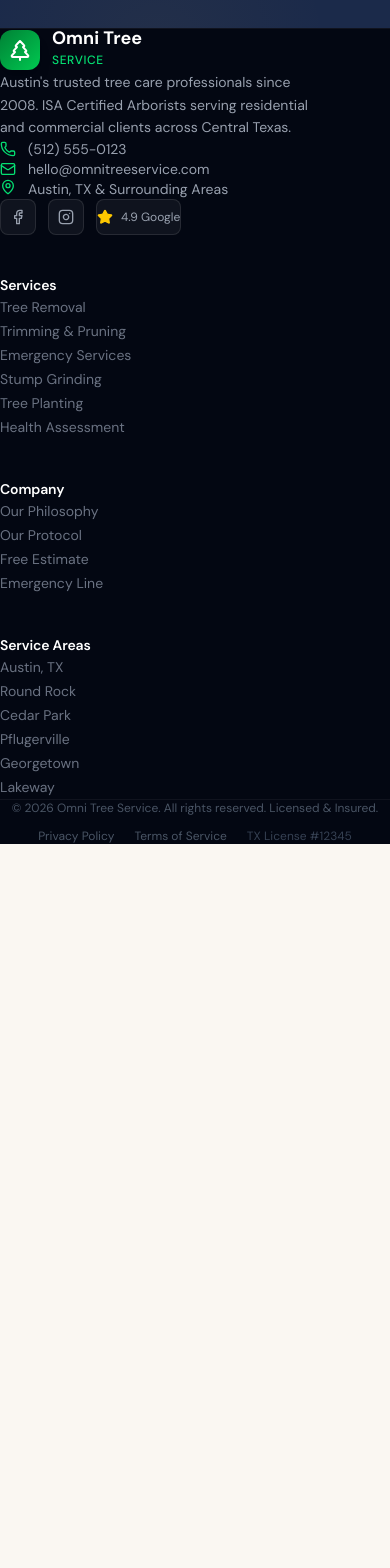
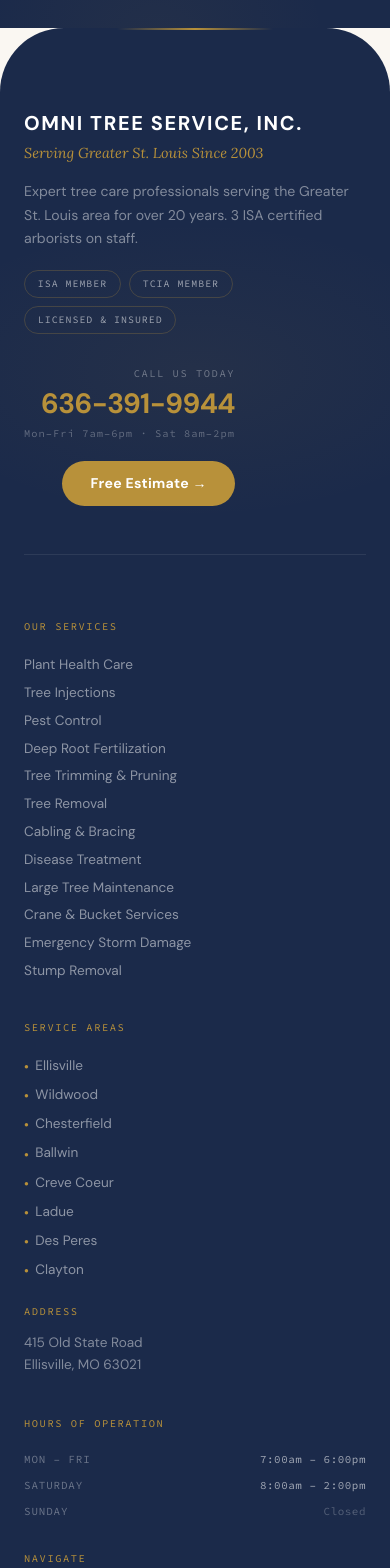
Before and after one commit to jasonhylan/omni-tree-service, a React (Vite) app: page / in a window 390 px wide. Shown: the part 7360-8928 px from the top of the page. Before the commit the page ends 8204 px from the top, so only its background shows below. Built offline with nearby package versions, Linux system fonts and the light colour scheme.

Commit message:
sync: push v2 Footer component

```diff
--- a/src/components/Footer.jsx
+++ b/src/components/Footer.jsx
@@ -1,120 +1,380 @@
-import { TreePine, Phone, Mail, MapPin, Facebook, Instagram, Star } from 'lucide-react'
+import { Phone, MapPin, Clock, Shield, TreePine } from 'lucide-react'
 
-const footerLinks = {
-  Services: [
-    { label: 'Tree Removal', href: '#services' },
-    { label: 'Trimming & Pruning', href: '#services' },
-    { label: 'Emergency Services', href: '#services' },
-    { label: 'Stump Grinding', href: '#services' },
-    { label: 'Tree Planting', href: '#services' },
-    { label: 'Health Assessment', href: '#services' },
-  ],
-  Company: [
-    { label: 'Our Philosophy', href: '#philosophy' },
-    { label: 'Our Protocol', href: '#protocol' },
-    { label: 'Free Estimate', href: '#contact' },
-    { label: 'Emergency Line', href: 'tel:+15125550123' },
-  ],
-  'Service Areas': [
-    { label: 'Austin, TX', href: '#' },
-    { label: 'Round Rock', href: '#' },
-    { label: 'Cedar Park', href: '#' },
-    { label: 'Pflugerville', href: '#' },
-    { label: 'Georgetown', href: '#' },
-    { label: 'Lakeway', href: '#' },
-  ],
-}
+const services = [
+  'Plant Health Care', 'Tree Injections', 'Pest Control',
+  'Deep Root Fertilization', 'Tree Trimming & Pruning', 'Tree Removal',
+  'Cabling & Bracing', 'Disease Treatment', 'Large Tree Maintenance',
+  'Crane & Bucket Services', 'Emergency Storm Damage', 'Stump Removal',
+]
+
+const serviceAreas = [
+  'Ellisville', 'Wildwood', 'Chesterfield', 'Ballwin',
+  'Creve Coeur', 'Ladue', 'Des Peres', 'Clayton',
+]
 
 export default function Footer() {
-  const currentYear = new Date().getFullYear()
+  return (
+    <footer style={{
+      background: 'var(--navy)',
+      borderRadius: '4rem 4rem 0 0',
+      padding: '5rem 1.5rem 2.5rem',
+      position: 'relative',
+      overflow: 'hidden',
+    }}>
+      {/* Gold accent top */}
+      <div style={{
+        position: 'absolute',
+        top: 0,
+        left: '50%',
+        transform: 'translateX(-50%)',
+        width: '40%',
+        height: '2px',
+        background: 'linear-gradient(90deg, transparent, var(--gold), transparent)',
+      }} />
 
-  return (
-    <footer className="bg-gray-950 border-t border-white/5">
-      {/* Main footer content */}
-      <div className="max-w-7xl mx-auto px-6 py-16">
-        <div className="grid grid-cols-1 md:grid-cols-2 lg:grid-cols-5 gap-10">
+      {/* Background radial glow */}
+      <div style={{
+        position: 'absolute',
+        top: '10%',
+        left: '50%',
+        transform: 'translateX(-50%)',
+        width: '600px',
+        height: '300px',
+        background: 'radial-gradient(ellipse, rgba(184,145,58,0.06) 0%, transparent 70%)',
+        pointerEvents: 'none',
+      }} />
 
-          {/* Brand column */}
-          <div className="lg:col-span-2">
-            <a href="#" className="flex items-center gap-3 mb-5 group">
-              <div className="w-10 h-10 bg-gradient-to-br from-green-700 to-green-500 rounded-xl flex items-center justify-center shadow-lg">
-                <TreePine className="w-6 h-6 text-white" />
-              </div>
-              <div>
-                <span className="text-white font-bold text-lg leading-none block">Omni Tree</span>
-                <span className="text-green-400 text-xs font-medium tracking-wider uppercase">Service</span>
-              </div>
-            </a>
-            <p className="text-gray-400 text-sm leading-relaxed mb-6 max-w-xs">
-              Austin's trusted tree care professionals since 2008. ISA Certified Arborists
-              serving residential and commercial clients across Central Texas.
+      <div style={{ maxWidth: '1200px', margin: '0 auto', position: 'relative', zIndex: 1 }}>
+
+        {/* Top: Logo + Phone */}
+        <div style={{
+          display: 'flex',
+          flexWrap: 'wrap',
+          justifyContent: 'space-between',
+          alignItems: 'flex-start',
+          gap: '2rem',
+          marginBottom: '4rem',
+          paddingBottom: '3rem',
+          borderBottom: '1px solid rgba(255,255,255,0.08)',
+        }}>
+          {/* Logo block */}
+          <div style={{ maxWidth: '340px' }}>
+            <div style={{
+              fontFamily: 'var(--font-sans)',
+              fontWeight: 700,
+              fontSize: '1.25rem',
+              letterSpacing: '0.08em',
+              textTransform: 'uppercase',
+              color: 'white',
+              marginBottom: '0.3rem',
+            }}>
+              Omni Tree Service, Inc.
+            </div>
+            <div style={{
+              fontFamily: 'var(--font-serif)',
+              fontStyle: 'italic',
+              fontSize: '0.9rem',
+              color: 'var(--gold)',
+              marginBottom: '1rem',
+            }}>
+              Serving Greater St. Louis Since 2003
+            </div>
+            <p style={{
+              fontFamily: 'var(--font-sans)',
+              fontSize: '0.88rem',
+              color: 'rgba(255,255,255,0.45)',
+              lineHeight: 1.65,
+            }}>
+              Expert tree care professionals serving the Greater St. Louis area for over 20 years. 3 ISA certified arborists on staff.
             </p>
 
-            {/* Contact */}
-            <div className="space-y-3 mb-6">
-              <a href="tel:+15125550123" className="flex items-center gap-3 text-gray-400 hover:text-white text-sm transition-colors group">
-                <Phone className="w-4 h-4 text-green-400" />
-                (512) 555-0123
-              </a>
-              <a href="mailto:hello@omnitreeservice.com" className="flex items-center gap-3 text-gray-400 hover:text-white text-sm transition-colors">
-                <Mail className="w-4 h-4 text-green-400" />
-                hello@omnitreeservice.com
-              </a>
-              <div className="flex items-start gap-3 text-gray-400 text-sm">
-                <MapPin className="w-4 h-4 text-green-400 flex-shrink-0 mt-0.5" />
-                Austin, TX & Surrounding Areas
-              </div>
-            </div>
-
-            {/* Social */}
-            <div className="flex gap-3">
-              <a href="#" className="w-9 h-9 bg-white/5 hover:bg-white/10 border border-white/10 rounded-lg flex items-center justify-center transition-all hover:border-white/20">
-                <Facebook className="w-4 h-4 text-gray-400" />
-              </a>
-              <a href="#" className="w-9 h-9 bg-white/5 hover:bg-white/10 border border-white/10 rounded-lg flex items-center justify-center transition-all hover:border-white/20">
-                <Instagram className="w-4 h-4 text-gray-400" />
-              </a>
-              <a
-                href="#"
-                className="flex items-center gap-2 bg-white/5 hover:bg-white/10 border border-white/10 rounded-lg px-3 h-9 transition-all hover:border-white/20"
-              >
-                <Star className="w-4 h-4 text-yellow-400 fill-yellow-400" />
-                <span className="text-gray-400 text-xs">4.9 Google</span>
-              </a>
+            {/* Badges */}
+            <div style={{ display: 'flex', flexWrap: 'wrap', gap: '0.5rem', marginTop: '1.25rem' }}>
+              {['ISA Member', 'TCIA Member', 'Licensed & Insured'].map((b, i) => (
+                <div key={i} style={{
+                  padding: '0.35rem 0.8rem',
+                  borderRadius: '9999px',
+                  border: '1px solid rgba(184,145,58,0.25)',
+                  fontFamily: 'var(--font-mono)',
+                  fontSize: '0.62rem',
+                  letterSpacing: '0.1em',
+                  color: 'rgba(255,255,255,0.55)',
+                  textTransform: 'uppercase',
+                }}>
+                  {b}
+                </div>
+              ))}
             </div>
           </div>
 
-          {/* Link columns */}
-          {Object.entries(footerLinks).map(([category, links]) => (
-            <div key={category}>
-              <h4 className="text-white font-semibold text-sm mb-4">{category}</h4>
-              <ul className="space-y-3">
-                {links.map(link => (
-                  <li key={link.label}>
-                    <a
-                      href={link.href}
-                      className="text-gray-500 hover:text-gray-300 text-sm transition-colors"
-                    >
-                      {link.label}
-                    </a>
-                  </li>
-                ))}
-              </ul>
+          {/* Phone prominent display */}
+          <div style={{ textAlign: 'right' }}>
+            <div style={{
+              fontFamily: 'var(--font-mono)',
+              fontSize: '0.65rem',
+              letterSpacing: '0.15em',
+              color: 'rgba(255,255,255,0.35)',
+              textTransform: 'uppercase',
+              marginBottom: '0.5rem',
+            }}>
+              Call Us Today
             </div>
-          ))}
+            <a
+              href="tel:6363919944"
+              style={{
+                fontFamily: 'var(--font-sans)',
+                fontWeight: 700,
+                fontSize: 'clamp(1.75rem, 4vw, 2.75rem)',
+                color: 'var(--gold)',
+                textDecoration: 'none',
+                display: 'block',
+                letterSpacing: '-0.02em',
+                lineHeight: 1,
+                transition: 'color 0.2s ease',
+              }}
+              onMouseEnter={e => e.currentTarget.style.color = '#D4A84B'}
+              onMouseLeave={e => e.currentTarget.style.color = 'var(--gold)'}
+            >
+              636-391-9944
+            </a>
+            <div style={{
+              fontFamily: 'var(--font-mono)',
+              fontSize: '0.65rem',
+              color: 'rgba(255,255,255,0.3)',
+              letterSpacing: '0.1em',
+              marginTop: '0.5rem',
+            }}>
+              Mon–Fri 7am–6pm · Sat 8am–2pm
+            </div>
+
+            <a
+              href="#cta"
+              style={{
+                display: 'inline-block',
+                marginTop: '1.25rem',
+                padding: '0.75rem 1.75rem',
+                borderRadius: '9999px',
+                background: 'var(--gold)',
+                color: 'white',
+                fontFamily: 'var(--font-sans)',
+                fontWeight: 700,
+                fontSize: '0.88rem',
+                textDecoration: 'none',
+                letterSpacing: '0.02em',
+                transition: 'transform 0.3s ease, box-shadow 0.3s ease',
+              }}
+              onMouseEnter={e => { e.currentTarget.style.transform = 'scale(1.03)'; e.currentTarget.style.boxShadow = '0 8px 28px rgba(184,145,58,0.45)' }}
+              onMouseLeave={e => { e.currentTarget.style.transform = 'scale(1)'; e.currentTarget.style.boxShadow = 'none' }}
+            >
+              Free Estimate →
+            </a>
+          </div>
         </div>
-      </div>
 
-      {/* Bottom bar */}
-      <div className="border-t border-white/5">
-        <div className="max-w-7xl mx-auto px-6 py-5 flex flex-col sm:flex-row items-center justify-between gap-3">
-          <p className="text-gray-600 text-xs">
-            © {currentYear} Omni Tree Service. All rights reserved. Licensed & Insured.
-          </p>
-          <div className="flex items-center gap-5">
-            <a href="#" className="text-gray-600 hover:text-gray-400 text-xs transition-colors">Privacy Policy</a>
-            <a href="#" className="text-gray-600 hover:text-gray-400 text-xs transition-colors">Terms of Service</a>
-            <span className="text-gray-700 text-xs">TX License #12345</span>
+        {/* Middle: Services + Areas + Hours */}
+        <div style={{
+          display: 'grid',
+          gridTemplateColumns: 'repeat(auto-fit, minmax(200px, 1fr))',
+          gap: '2.5rem',
+          marginBottom: '3.5rem',
+          paddingBottom: '3rem',
+          borderBottom: '1px solid rgba(255,255,255,0.08)',
+        }}>
+          {/* Services */}
+          <div>
+            <div style={{
+              fontFamily: 'var(--font-mono)',
+              fontSize: '0.65rem',
+              letterSpacing: '0.15em',
+              color: 'var(--gold)',
+              textTransform: 'uppercase',
+              marginBottom: '1.25rem',
+            }}>
+              Our Services
+            </div>
+            <div style={{ display: 'flex', flexDirection: 'column', gap: '0.55rem' }}>
+              {services.map((s, i) => (
+                <span key={i} style={{
+                  fontFamily: 'var(--font-sans)',
+                  fontSize: '0.85rem',
+                  color: 'rgba(255,255,255,0.5)',
+                  lineHeight: 1.4,
+                  transition: 'color 0.2s ease',
+                  cursor: 'default',
+                }}
+                onMouseEnter={e => e.currentTarget.style.color = 'rgba(255,255,255,0.8)'}
+                onMouseLeave={e => e.currentTarget.style.color = 'rgba(255,255,255,0.5)'}
+                >
+                  {s}
+                </span>
+              ))}
+            </div>
+          </div>
+
+          {/* Service Areas */}
+          <div>
+            <div style={{
+              fontFamily: 'var(--font-mono)',
+              fontSize: '0.65rem',
+              letterSpacing: '0.15em',
+              color: 'var(--gold)',
+              textTransform: 'uppercase',
+              marginBottom: '1.25rem',
+            }}>
+              Service Areas
+            </div>
+            <div style={{ display: 'flex', flexDirection: 'column', gap: '0.55rem' }}>
+              {serviceAreas.map((area, i) => (
+                <span key={i} style={{
+                  fontFamily: 'var(--font-sans)',
+                  fontSize: '0.85rem',
+                  color: 'rgba(255,255,255,0.5)',
+                  display: 'flex',
+                  alignItems: 'center',
+                  gap: '0.4rem',
+                }}>
+                  <span style={{ color: 'var(--gold)', fontSize: '0.5rem' }}>●</span>
+                  {area}
+                </span>
+              ))}
+            </div>
+
+            {/* Address */}
+            <div style={{ marginTop: '1.5rem' }}>
+              <div style={{
+                fontFamily: 'var(--font-mono)',
+                fontSize: '0.65rem',
+                letterSpacing: '0.15em',
+                color: 'var(--gold)',
+                textTransform: 'uppercase',
+                marginBottom: '0.75rem',
+              }}>
+                Address
+              </div>
+              <address style={{
+                fontFamily: 'var(--font-sans)',
+                fontSize: '0.85rem',
+                color: 'rgba(255,255,255,0.45)',
+                fontStyle: 'normal',
+                lineHeight: 1.6,
+              }}>
+                415 Old State Road<br />
+                Ellisville, MO 63021
+              </address>
+            </div>
+          </div>
+
+          {/* Hours + Nav */}
+          <div>
+            <div style={{
+              fontFamily: 'var(--font-mono)',
+              fontSize: '0.65rem',
+              letterSpacing: '0.15em',
+              color: 'var(--gold)',
+              textTransform: 'uppercase',
+              marginBottom: '1.25rem',
+            }}>
+              Hours of Operation
+            </div>
+            <div style={{ display: 'flex', flexDirection: 'column', gap: '0.6rem', marginBottom: '2rem' }}>
+              {[
+                { day: 'MON – FRI', hours: '7:00am – 6:00pm' },
+                { day: 'SATURDAY', hours: '8:00am – 2:00pm' },
+                { day: 'SUNDAY', hours: 'Closed' },
+              ].map((row, i) => (
+                <div key={i} style={{ display: 'flex', justifyContent: 'space-between', gap: '1rem' }}>
+                  <span style={{
+                    fontFamily: 'var(--font-mono)',
+                    fontSize: '0.68rem',
+                    color: 'rgba(255,255,255,0.35)',
+                    letterSpacing: '0.08em',
+                    textTransform: 'uppercase',
+                  }}>
+                    {row.day}
+                  </span>
+                  <span style={{
+                    fontFamily: 'var(--font-mono)',
+                    fontSize: '0.68rem',
+                    color: i === 2 ? 'rgba(255,255,255,0.25)' : 'rgba(255,255,255,0.6)',
+                    letterSpacing: '0.05em',
+                  }}>
+                    {row.hours}
+                  </span>
+                </div>
+              ))}
+            </div>
+
+            {/* Nav links */}
+            <div style={{
+              fontFamily: 'var(--font-mono)',
+              fontSize: '0.65rem',
+              letterSpacing: '0.15em',
+              color: 'var(--gold)',
+              textTransform: 'uppercase',
+              marginBottom: '0.75rem',
+            }}>
+              Navigate
+            </div>
+            <div style={{ display: 'flex', flexDirection: 'column', gap: '0.5rem' }}>
+              {['Services', 'About', 'Areas We Serve', 'Contact', 'Free Estimate'].map((link, i) => (
+                <a key={i} href={i === 4 ? '#cta' : '#'} style={{
+                  fontFamily: 'var(--font-sans)',
+                  fontSize: '0.85rem',
+                  color: 'rgba(255,255,255,0.45)',
+                  textDecoration: 'none',
+                  transition: 'color 0.2s ease, transform 0.2s ease',
+                  display: 'inline-block',
+                }}
+                onMouseEnter={e => { e.currentTarget.style.color = 'rgba(255,255,255,0.8)'; e.currentTarget.style.transform = 'translateY(-1px)' }}
+                onMouseLeave={e => { e.currentTarget.style.color = 'rgba(255,255,255,0.45)'; e.currentTarget.style.transform = 'translateY(0)' }}
+                >
+                  {link}
+                </a>
+              ))}
+            </div>
+          </div>
+        </div>
+
+        {/* Bottom: Legal */}
+        <div style={{
+          display: 'flex',
+          flexWrap: 'wrap',
+          justifyContent: 'space-between',
+          alignItems: 'center',
+          gap: '1rem',
+        }}>
+          <div style={{
+            fontFamily: 'var(--font-mono)',
+            fontSize: '0.65rem',
+            color: 'rgba(255,255,255,0.25)',
+            letterSpacing: '0.08em',
+          }}>
+            © {new Date().getFullYear()} Omni Tree Service, Inc. All rights reserved.
+          </div>
+          <div style={{ display: 'flex', gap: '1.5rem' }}>
+            {['Privacy Policy', 'Terms of Service'].map((link, i) => (
+              <a key={i} href="#" style={{
+                fontFamily: 'var(--font-mono)',
+                fontSize: '0.65rem',
+                color: 'rgba(255,255,255,0.25)',
+                textDecoration: 'none',
+                letterSpacing: '0.08em',
+                transition: 'color 0.2s ease',
+              }}
+              onMouseEnter={e => e.currentTarget.style.color = 'rgba(255,255,255,0.5)'}
+              onMouseLeave={e => e.currentTarget.style.color = 'rgba(255,255,255,0.25)'}
+              >
+                {link}
+              </a>
+            ))}
+          </div>
+          <div style={{
+            fontFamily: 'var(--font-mono)',
+            fontSize: '0.62rem',
+            color: 'rgba(255,255,255,0.2)',
+            letterSpacing: '0.08em',
+          }}>
+            🛡 Licensed · Insured · ISA Certified
           </div>
         </div>
       </div>
```
